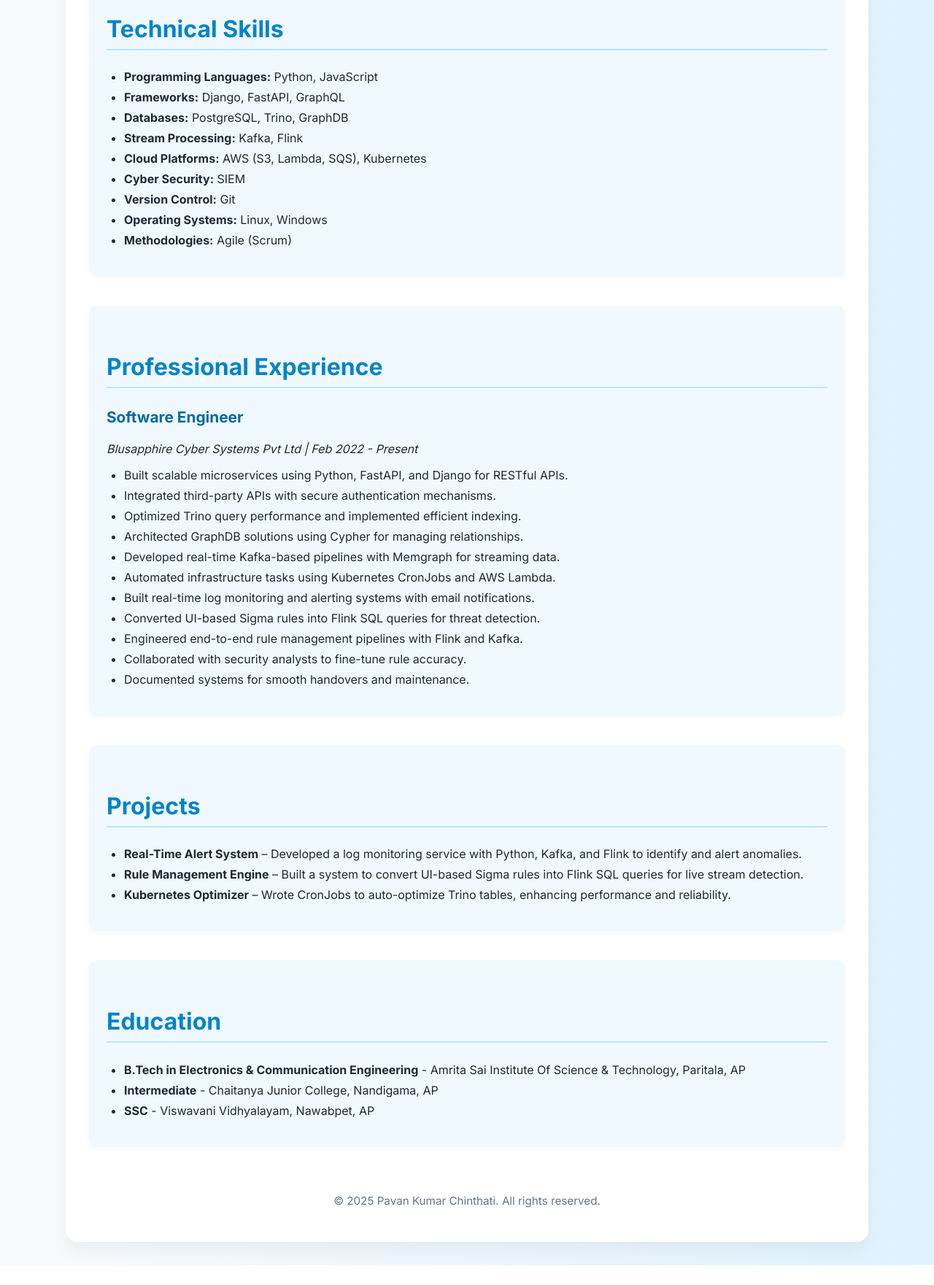
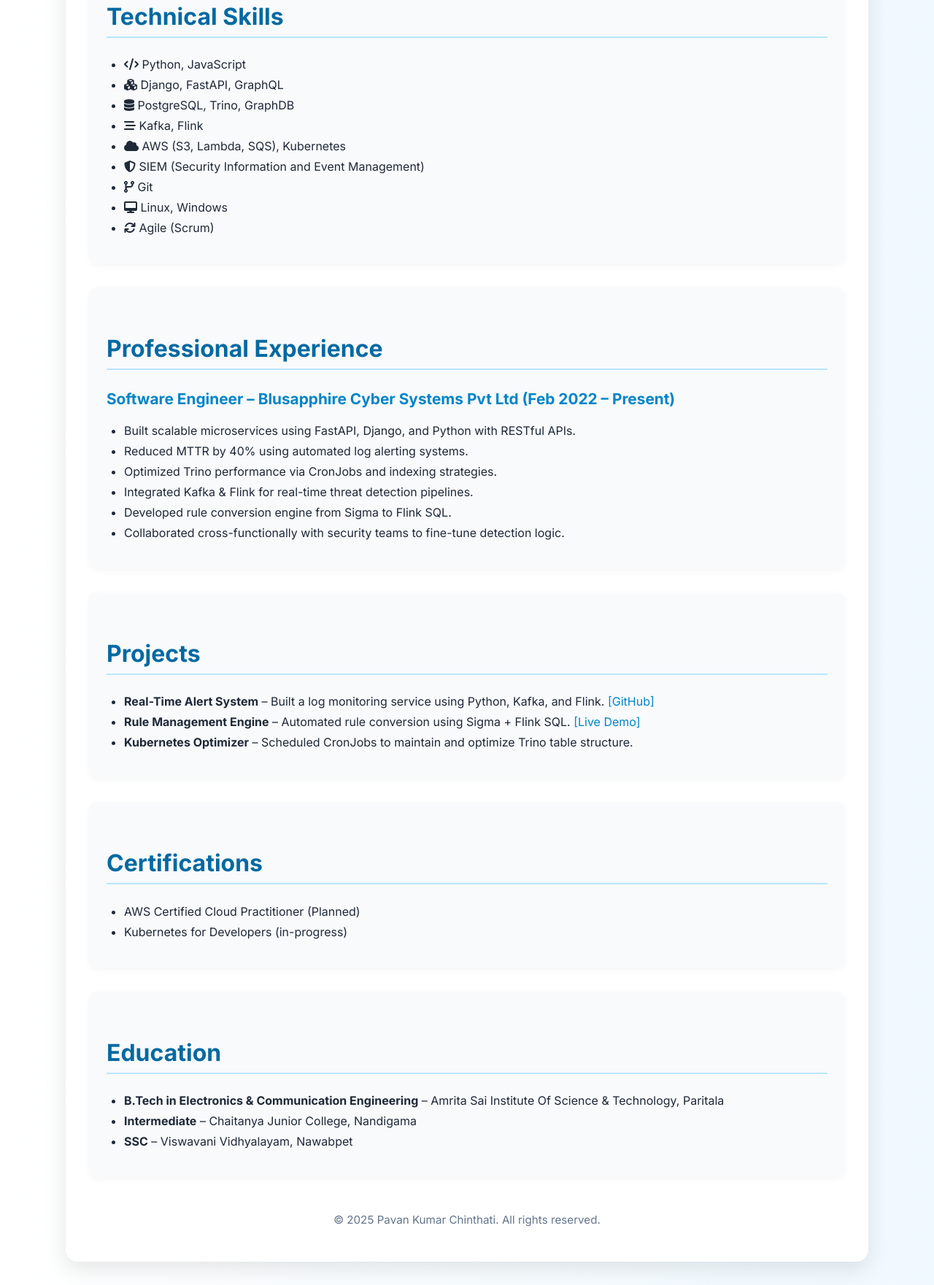
Before and after one commit to pavanchinthati/Myportfolio, a plain HTML site: page index.html in a window 1280 px wide. Shown: the part 710-2471 px from the top of the page at 73% size. Before the commit the page ends 2444 px from the top, so only its background shows below. Drawn offline with Linux system fonts and the light colour scheme; a small style sheet from the web is missing.

Commit message:
Update index.html

```diff
--- a/index.html
+++ b/index.html
@@ -1,84 +1,62 @@
 <!DOCTYPE html>
 <html lang="en">
 <head>
-  <meta charset="UTF-8" />
-  <meta name="viewport" content="width=device-width, initial-scale=1.0" />
+  <meta charset="UTF-8">
+  <meta name="viewport" content="width=device-width, initial-scale=1.0">
+  <meta name="description" content="Portfolio of Pavan Kumar Chinthati, Software Engineer specializing in Python, FastAPI, Kubernetes and Cybersecurity.">
   <title>Pavan Kumar Chinthati - Portfolio</title>
-  <link href="https://fonts.googleapis.com/css2?family=Inter:wght@400;600;700&display=swap" rel="stylesheet" />
-  <link rel="icon" href="favicon.ico" type="image/x-icon">
-  <meta name="description" content="Portfolio of Pavan Kumar Chinthati, Software Engineer specializing in Python, FastAPI, Kubernetes and Cybersecurity.">
+  <link rel="icon" href="favicon.ico">
+  <link href="https://fonts.googleapis.com/css2?family=Inter:wght@400;600;700&display=swap" rel="stylesheet">
+  <link rel="stylesheet" href="https://cdnjs.cloudflare.com/ajax/libs/font-awesome/6.4.0/css/all.min.css" integrity="sha512-papb6CkY0ZP+y1ksGp3SgOAVTn+b9rpwBMSzQJptvJbM2KnZpqXUvEMefB8c2JrTzwobHJpSg+YQukA3kgrUDg==" crossorigin="anonymous" referrerpolicy="no-referrer" />
   <style>
-    * {
-      box-sizing: border-box;
-      scroll-behavior: smooth;
-    }
-
+    * { box-sizing: border-box; scroll-behavior: smooth; }
     body {
       margin: 0;
       font-family: 'Inter', sans-serif;
-      background: linear-gradient(to right, #f8fafc, #e0f2fe);
+      background: linear-gradient(to right, #ffffff, #f0f9ff);
       color: #1f2937;
     }
-
     .container {
       max-width: 1100px;
       margin: 2rem auto;
       padding: 2rem;
       background: white;
       border-radius: 16px;
-      box-shadow: 0 10px 25px rgba(0, 0, 0, 0.05);
+      box-shadow: 0 10px 30px rgba(0, 0, 0, 0.1);
     }
-
     header {
       text-align: center;
-      margin-bottom: 3rem;
     }
-
     h1 {
       font-size: 3rem;
       color: #0ea5e9;
-      margin-bottom: 0.2rem;
     }
-
     h2 {
       font-size: 2rem;
-      color: #0284c7;
-      margin-top: 2.5rem;
+      color: #0369a1;
       border-bottom: 2px solid #bae6fd;
       padding-bottom: 0.5rem;
+      margin-top: 2.5rem;
     }
-
     h3 {
       font-size: 1.3rem;
+      color: #0284c7;
       margin-top: 1.5rem;
-      color: #0369a1;
     }
-
-    ul {
-      padding-left: 1.5rem;
-    }
-
-    li {
-      margin-bottom: 0.5rem;
-    }
-
+    ul { padding-left: 1.5rem; }
+    li { margin-bottom: 0.5rem; }
     a {
       color: #0284c7;
       text-decoration: none;
     }
-
-    a:hover {
-      text-decoration: underline;
-    }
-
+    a:hover { text-decoration: underline; }
     .section {
-      margin-bottom: 2.5rem;
-      background-color: #f0f9ff;
+      margin: 2rem 0;
+      background-color: #f8fafc;
       padding: 1.5rem;
       border-radius: 12px;
-      box-shadow: 0 2px 10px rgba(0,0,0,0.03);
+      box-shadow: 0 2px 8px rgba(0,0,0,0.04);
     }
-
     .download-btn {
       display: inline-block;
       margin-top: 1rem;
@@ -87,27 +65,37 @@
       color: white;
       border-radius: 6px;
       text-decoration: none;
-      transition: background-color 0.3s ease;
+      transition: 0.3s ease;
     }
-
-    .download-btn:hover {
-      background-color: #0369a1;
+    .download-btn:hover { background-color: #0369a1; }
+    .icon-text { display: flex; align-items: center; gap: 0.5rem; margin-bottom: 0.3rem; }
+    .profile-img {
+      width: 120px;
+      height: 120px;
+      border-radius: 50%;
+      object-fit: cover;
+      border: 3px solid #bae6fd;
+      margin: 0 auto 1rem;
     }
-
     footer {
       text-align: center;
-      margin-top: 4rem;
+      margin-top: 3rem;
       font-size: 0.95rem;
       color: #64748b;
+    }
+    @media (max-width: 768px) {
+      h1 { font-size: 2rem; }
+      h2 { font-size: 1.5rem; }
     }
   </style>
 </head>
 <body>
   <div class="container">
     <header>
+      <img src="avatar.jpg" alt="Profile Photo" class="profile-img">
       <h1>Pavan Kumar Chinthati</h1>
-      <p>Software Engineer</p>
-      <p>Email: <a href="mailto:chinthatipavanchowdary@gmail.com">chinthatipavanchowdary@gmail.com</a> | Phone: +91 9182564738</p>
+      <p class="icon-text"><i class="fas fa-envelope"></i><a href="mailto:chinthatipavanchowdary@gmail.com">chinthatipavanchowdary@gmail.com</a></p>
+      <p class="icon-text"><i class="fas fa-phone"></i>+91 9182564738</p>
       <a href="Pavan_Kumar_Chinthati_Resume.pdf" class="download-btn" download>📄 Download Resume</a>
     </header>
 
@@ -116,62 +104,61 @@
       <p>
         A dynamic and results-driven software engineer with over 3 years of experience in product development,
         microservices architecture, and cloud-based solutions. I am seeking a challenging role where I can leverage my
-        expertise in Python, Django, REST APIs, and database management to drive innovative projects. With a strong
-        background in automation, data streaming, and cloud orchestration using Kubernetes and AWS, I am eager to
-        contribute to a forward-thinking organization that values cutting-edge technology and fosters a culture of
-        continuous learning and growth.
+        expertise in Python, Django, REST APIs, and database management to drive innovative projects.
       </p>
     </section>
 
     <section class="section">
       <h2>Technical Skills</h2>
       <ul>
-        <li><strong>Programming Languages:</strong> Python, JavaScript</li>
-        <li><strong>Frameworks:</strong> Django, FastAPI, GraphQL</li>
-        <li><strong>Databases:</strong> PostgreSQL, Trino, GraphDB</li>
-        <li><strong>Stream Processing:</strong> Kafka, Flink</li>
-        <li><strong>Cloud Platforms:</strong> AWS (S3, Lambda, SQS), Kubernetes</li>
-        <li><strong>Cyber Security:</strong> SIEM</li>
-        <li><strong>Version Control:</strong> Git</li>
-        <li><strong>Operating Systems:</strong> Linux, Windows</li>
-        <li><strong>Methodologies:</strong> Agile (Scrum)</li>
+        <li><i class="fas fa-code"></i> Python, JavaScript</li>
+        <li><i class="fas fa-cubes"></i> Django, FastAPI, GraphQL</li>
+        <li><i class="fas fa-database"></i> PostgreSQL, Trino, GraphDB</li>
+        <li><i class="fas fa-stream"></i> Kafka, Flink</li>
+        <li><i class="fas fa-cloud"></i> AWS (S3, Lambda, SQS), Kubernetes</li>
+        <li><i class="fas fa-shield-alt"></i> SIEM (Security Information and Event Management)</li>
+        <li><i class="fas fa-code-branch"></i> Git</li>
+        <li><i class="fas fa-desktop"></i> Linux, Windows</li>
+        <li><i class="fas fa-sync"></i> Agile (Scrum)</li>
       </ul>
     </section>
 
     <section class="section">
       <h2>Professional Experience</h2>
-      <h3>Software Engineer</h3>
-      <p><em>Blusapphire Cyber Systems Pvt Ltd | Feb 2022 - Present</em></p>
+      <h3>Software Engineer – Blusapphire Cyber Systems Pvt Ltd (Feb 2022 – Present)</h3>
       <ul>
-        <li>Built scalable microservices using Python, FastAPI, and Django for RESTful APIs.</li>
-        <li>Integrated third-party APIs with secure authentication mechanisms.</li>
-        <li>Optimized Trino query performance and implemented efficient indexing.</li>
-        <li>Architected GraphDB solutions using Cypher for managing relationships.</li>
-        <li>Developed real-time Kafka-based pipelines with Memgraph for streaming data.</li>
-        <li>Automated infrastructure tasks using Kubernetes CronJobs and AWS Lambda.</li>
-        <li>Built real-time log monitoring and alerting systems with email notifications.</li>
-        <li>Converted UI-based Sigma rules into Flink SQL queries for threat detection.</li>
-        <li>Engineered end-to-end rule management pipelines with Flink and Kafka.</li>
-        <li>Collaborated with security analysts to fine-tune rule accuracy.</li>
-        <li>Documented systems for smooth handovers and maintenance.</li>
+        <li>Built scalable microservices using FastAPI, Django, and Python with RESTful APIs.</li>
+        <li>Reduced MTTR by 40% using automated log alerting systems.</li>
+        <li>Optimized Trino performance via CronJobs and indexing strategies.</li>
+        <li>Integrated Kafka & Flink for real-time threat detection pipelines.</li>
+        <li>Developed rule conversion engine from Sigma to Flink SQL.</li>
+        <li>Collaborated cross-functionally with security teams to fine-tune detection logic.</li>
       </ul>
     </section>
 
     <section class="section">
       <h2>Projects</h2>
       <ul>
-        <li><strong>Real-Time Alert System</strong> – Developed a log monitoring service with Python, Kafka, and Flink to identify and alert anomalies.</li>
-        <li><strong>Rule Management Engine</strong> – Built a system to convert UI-based Sigma rules into Flink SQL queries for live stream detection.</li>
-        <li><strong>Kubernetes Optimizer</strong> – Wrote CronJobs to auto-optimize Trino tables, enhancing performance and reliability.</li>
+        <li><strong>Real-Time Alert System</strong> – Built a log monitoring service using Python, Kafka, and Flink. <a href="#">[GitHub]</a></li>
+        <li><strong>Rule Management Engine</strong> – Automated rule conversion using Sigma + Flink SQL. <a href="#">[Live Demo]</a></li>
+        <li><strong>Kubernetes Optimizer</strong> – Scheduled CronJobs to maintain and optimize Trino table structure.</li>
+      </ul>
+    </section>
+
+    <section class="section">
+      <h2>Certifications</h2>
+      <ul>
+        <li>AWS Certified Cloud Practitioner (Planned)</li>
+        <li>Kubernetes for Developers (in-progress)</li>
       </ul>
     </section>
 
     <section class="section">
       <h2>Education</h2>
       <ul>
-        <li><strong>B.Tech in Electronics & Communication Engineering</strong> - Amrita Sai Institute Of Science & Technology, Paritala, AP</li>
-        <li><strong>Intermediate</strong> - Chaitanya Junior College, Nandigama, AP</li>
-        <li><strong>SSC</strong> - Viswavani Vidhyalayam, Nawabpet, AP</li>
+        <li><strong>B.Tech in Electronics & Communication Engineering</strong> – Amrita Sai Institute Of Science & Technology, Paritala</li>
+        <li><strong>Intermediate</strong> – Chaitanya Junior College, Nandigama</li>
+        <li><strong>SSC</strong> – Viswavani Vidhyalayam, Nawabpet</li>
       </ul>
     </section>
 
```
